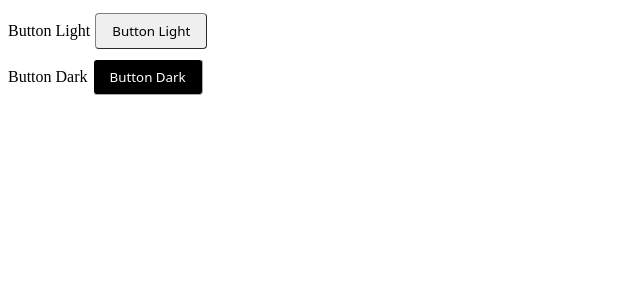
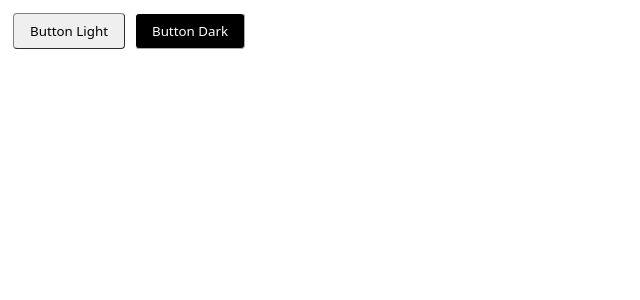
Before and after one commit to harshkalmegh/react-ui-boilerplate, a React (Vite) app: page / in a window 1280 px wide. Shown: the top 300 px of the page, without its empty margins (0-640 px from the left). Built offline with nearby package versions, Linux system fonts and the light colour scheme.

Commit message:
Update Button.jsx

```diff
--- a/src/components/button/Button.jsx
+++ b/src/components/button/Button.jsx
@@ -4,14 +4,8 @@ import "./button.css";
 function Button() {
   return (
     <>
-      <div>
-        Button Light
-        <button className="ButtonLight">Button Light</button>
-      </div>
-      <div>
-        Button Dark
-        <button className="ButtonDark">Button Dark</button>
-      </div>
+      <button className="ButtonLight">Button Light</button>
+      <button className="ButtonDark">Button Dark</button>
     </>
   );
 }
```
